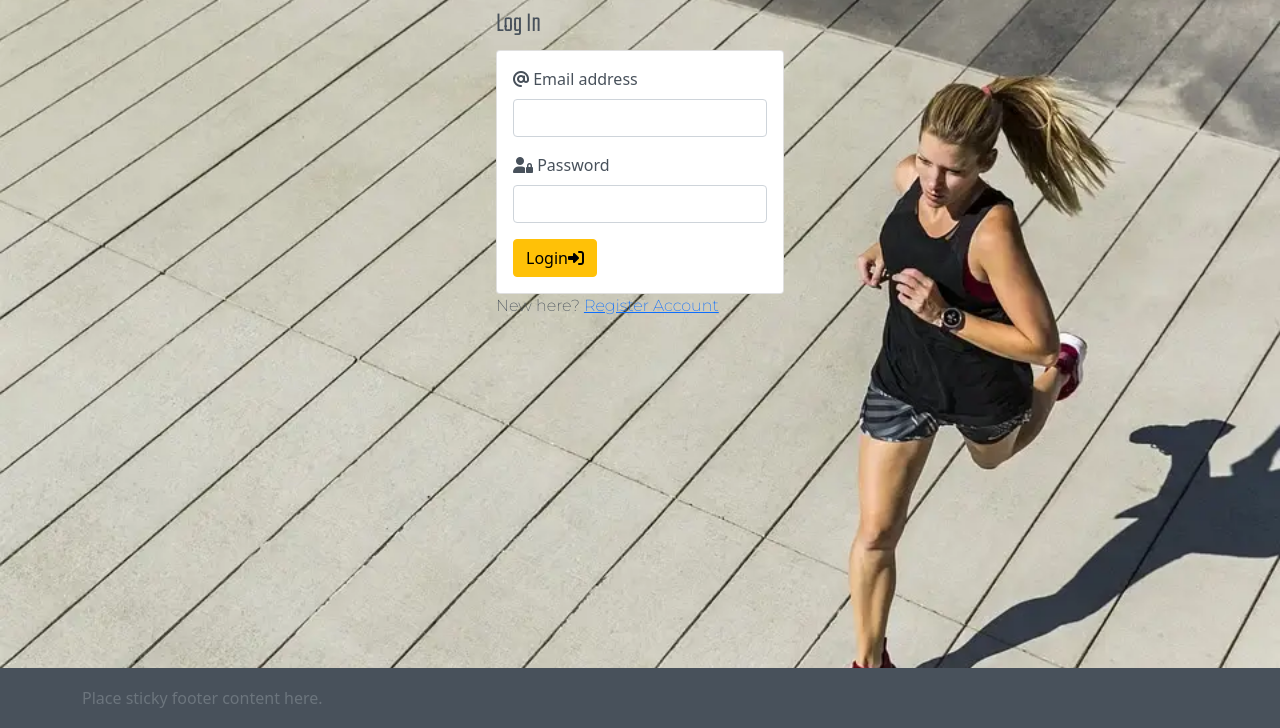
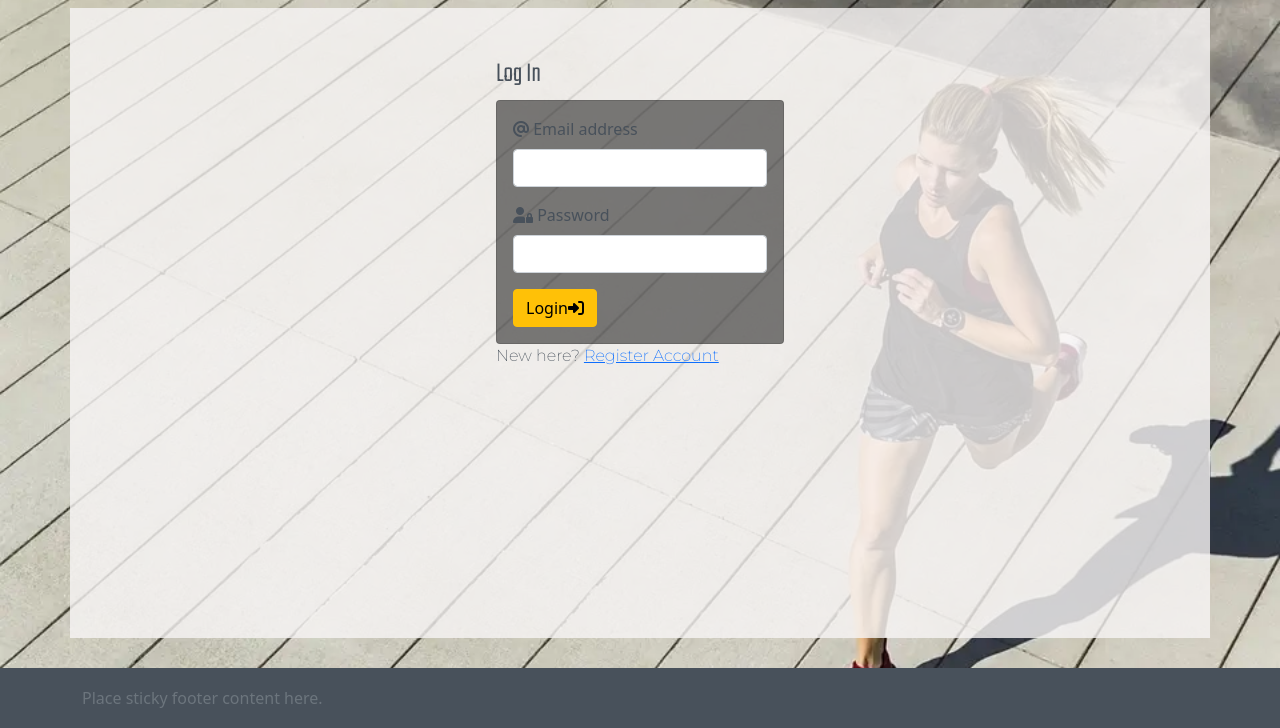
Before and after one commit to BarryBeics/Project-Three, a Flask app: page /login in a window 1280 px wide. Shown: the part 72-800 px from the top of the page. Run offline with Flask 2, Linux system fonts and the light colour scheme; some libraries are stand-ins or nearby versions.

Commit message:
Card styling

```diff
--- a/fitnesstracker/static/css/style.css
+++ b/fitnesstracker/static/css/style.css
@@ -11,6 +11,10 @@ h3,
 .main-menuitem span
 .flashes {
   font-family: 'Teko', sans-serif;
+}
+
+.panel.label {
+  color:antiquewhite;
 }
 
 /* Sticky footer styles
@@ -27,7 +31,6 @@ html {
     background-position: center;
     background-repeat: no-repeat;
     margin-bottom: 60px; /* Margin bottom by footer height */
-    background-color: #F3F3F4;
  }
 
   .footer {
@@ -41,7 +44,8 @@ html {
 
   .flashes h4 {
     line-height: 2;
-    color: red;
+    color: #575050;
+    background-color: whitesmoke;
   }
 
 .flash {
@@ -51,6 +55,8 @@ html {
 
 .main {
   margin-top: 20px;
+  padding: 50px;
+  background-color: rgba(248, 246, 246, 0.8);
 }
 
 .form-box {
@@ -61,6 +67,11 @@ html {
 #map {
   height: 500px;
 }
+
+.card {
+  background-color: rgba(0, 0, 0, 0.5);
+}
+
 
 /* ------------- Internal navigation -----*/
 
--- a/fitnesstracker/templates/login.html
+++ b/fitnesstracker/templates/login.html
@@ -11,13 +11,13 @@
                 <div class="card" style="width: 18rem;">
                     <div class="card-body">
                         <!-- email -->
-                        <div class="mb-3">
+                        <div class="mb-3 panel">
                             <i class="fa-solid fa-at" aria-hidden="true"></i>
                             <label for="email" class="form-label">Email address</label>
                             <input id="email" name="email" type="email" class="form-control" required>
                         </div>
                         <!-- password -->
-                        <div class="mb-3">
+                        <div class="mb-3 panel">
                             <i class="fa-solid fa-user-lock" aria-hidden="true"></i>
                             <label for="password" class="form-label">Password</label>
                             <input type="password" minlength="5" maxlength="15" attern="^[a-zA-Z0-9]{5,15}$"
```
